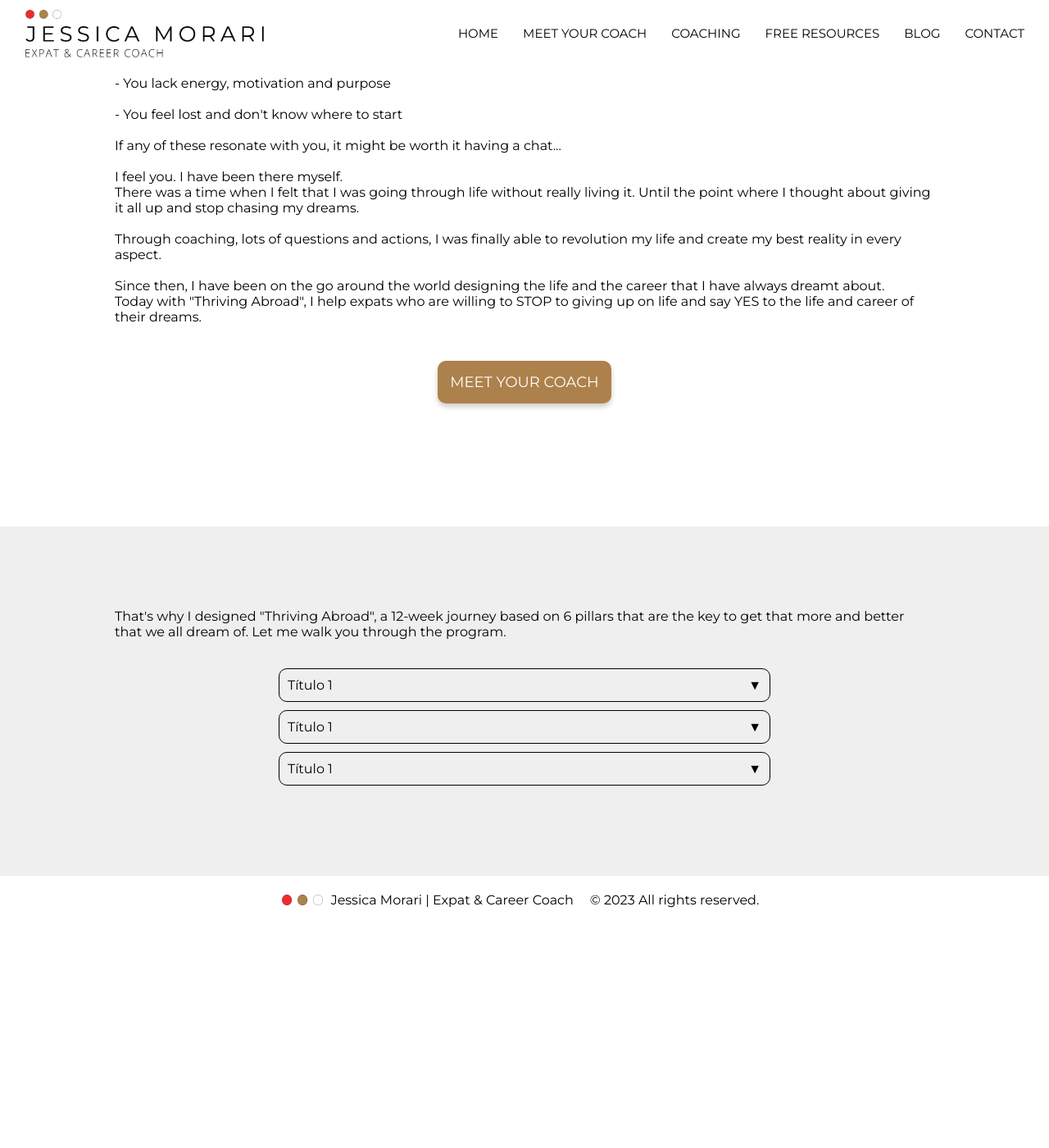
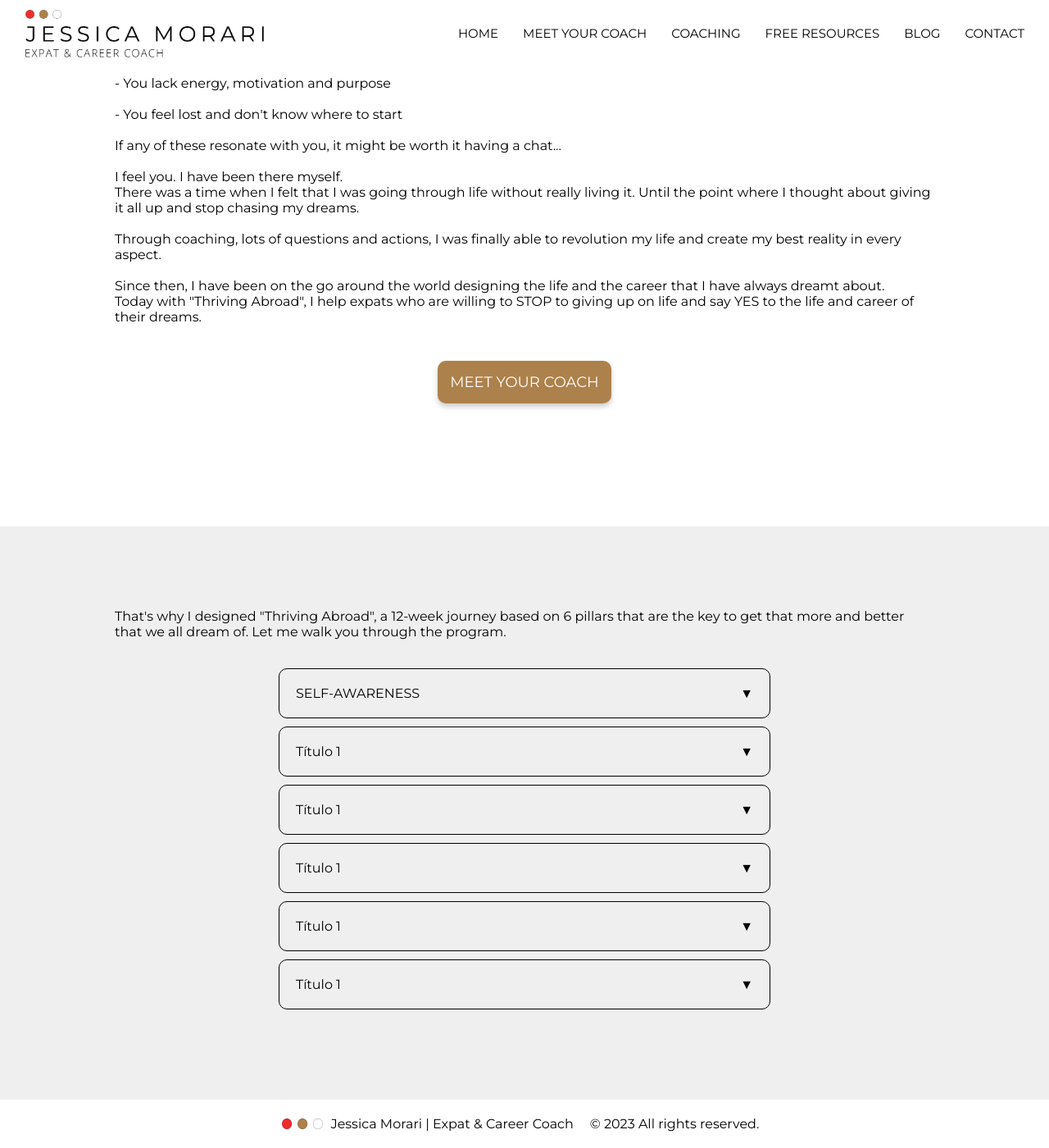
Before and after one commit to javibeat/jess, a Jekyll site: the page abroad.html, which Jekyll copies as it is, in a window 1280 px wide and 1400 px high, scrolled down 715 px. Shown: the whole window at 82% size. Built offline with Jekyll 4.4.1, drawn with Linux system fonts in a browser that asks for light colours; before the commit the page ends 1842 px from its top, so only the background shows below that.

Commit message:
accordion background

```diff
--- a/abroad.html
+++ b/abroad.html
@@ -99,6 +99,35 @@
         <div class="accordion-container">
             <div class="accordion">
                 <div class="accordion-header">
+                    <span>SELF-AWARENESS</span>
+                    <i class="arrow-icon">&#9660;</i>
+                </div>
+                <div class="accordion-content">
+                    <p>Lorem ipsum dolor sit amet, consectetur adipisicing elit.
+                        Quo et repellendus, blanditiis eos eveniet qui atque maxime ea cumque autem adipisci voluptatum nobis ipsam,
+                        eligendi porro corporis, nisi tempora sed.</p>
+                </div>
+            </div>
+            <div class="accordion">
+                <div class="accordion-header">
+                    <span>Título 1</span>
+                    <i class="arrow-icon">&#9660;</i>
+                </div>
+                <div class="accordion-content">
+                    <p>Contenido del Acordeón 1</p>
+                </div>
+            </div>
+            <div class="accordion">
+                <div class="accordion-header">
+                    <span>Título 1</span>
+                    <i class="arrow-icon">&#9660;</i>
+                </div>
+                <div class="accordion-content">
+                    <p>Contenido del Acordeón 1</p>
+                </div>
+            </div>
+            <div class="accordion">
+                <div class="accordion-header">
                     <span>Título 1</span>
                     <i class="arrow-icon">&#9660;</i>
                 </div>
--- a/assets/css/style.css
+++ b/assets/css/style.css
@@ -1054,13 +1054,17 @@ footer img {
     display: flex;
     justify-content: space-between;
     align-items: center;
-    padding: 10px;
+    padding: 20px;
     cursor: pointer;
 }
 
 .accordion-content {
+    text-align: justify;
+    background-color: #FFF;
+    border-bottom-left-radius: 10px;
+    border-bottom-right-radius: 10px;
     display: none;
-    padding: 10px;
+    padding: 20px;
 }
 
 .arrow-icon {
```
